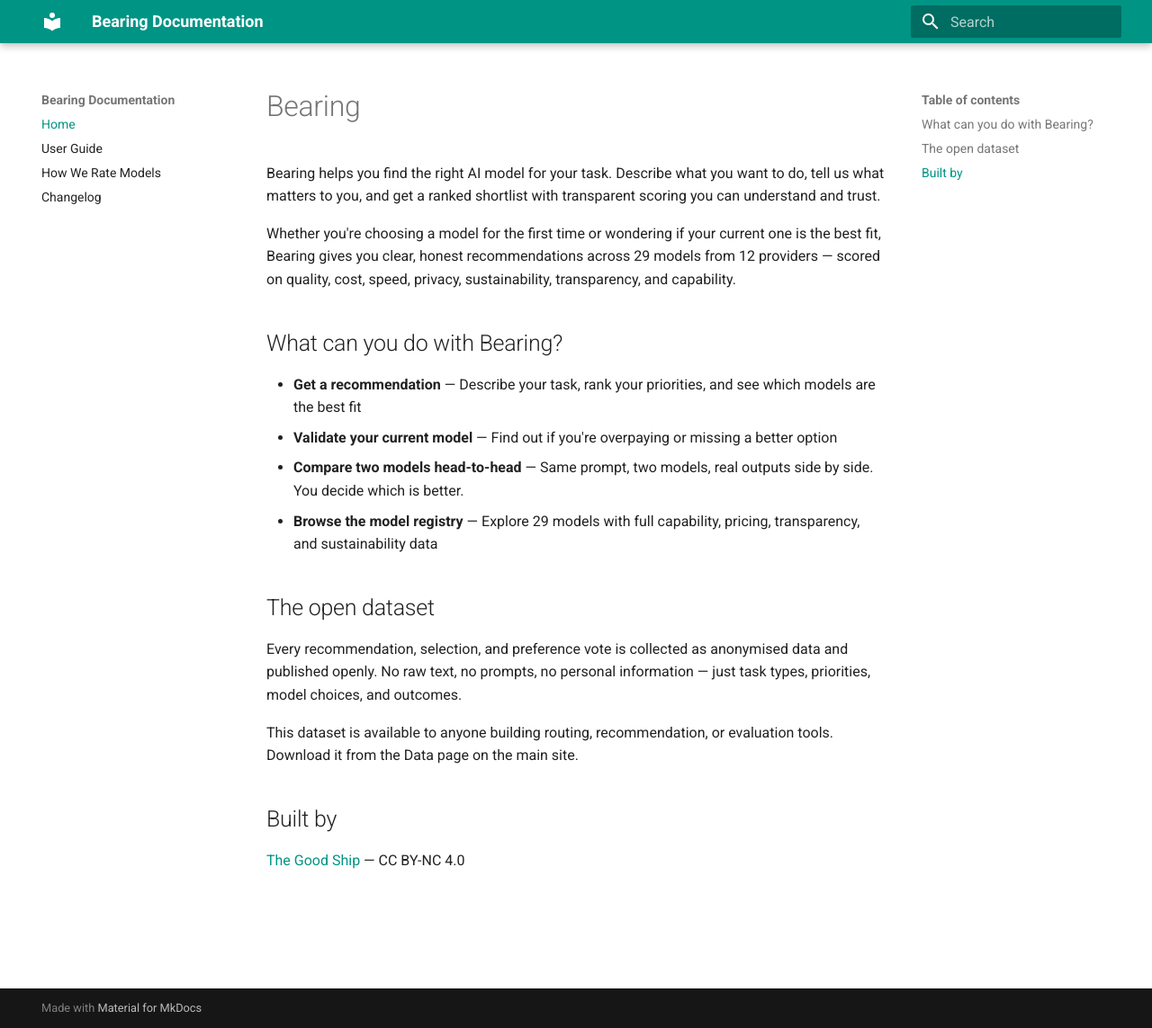
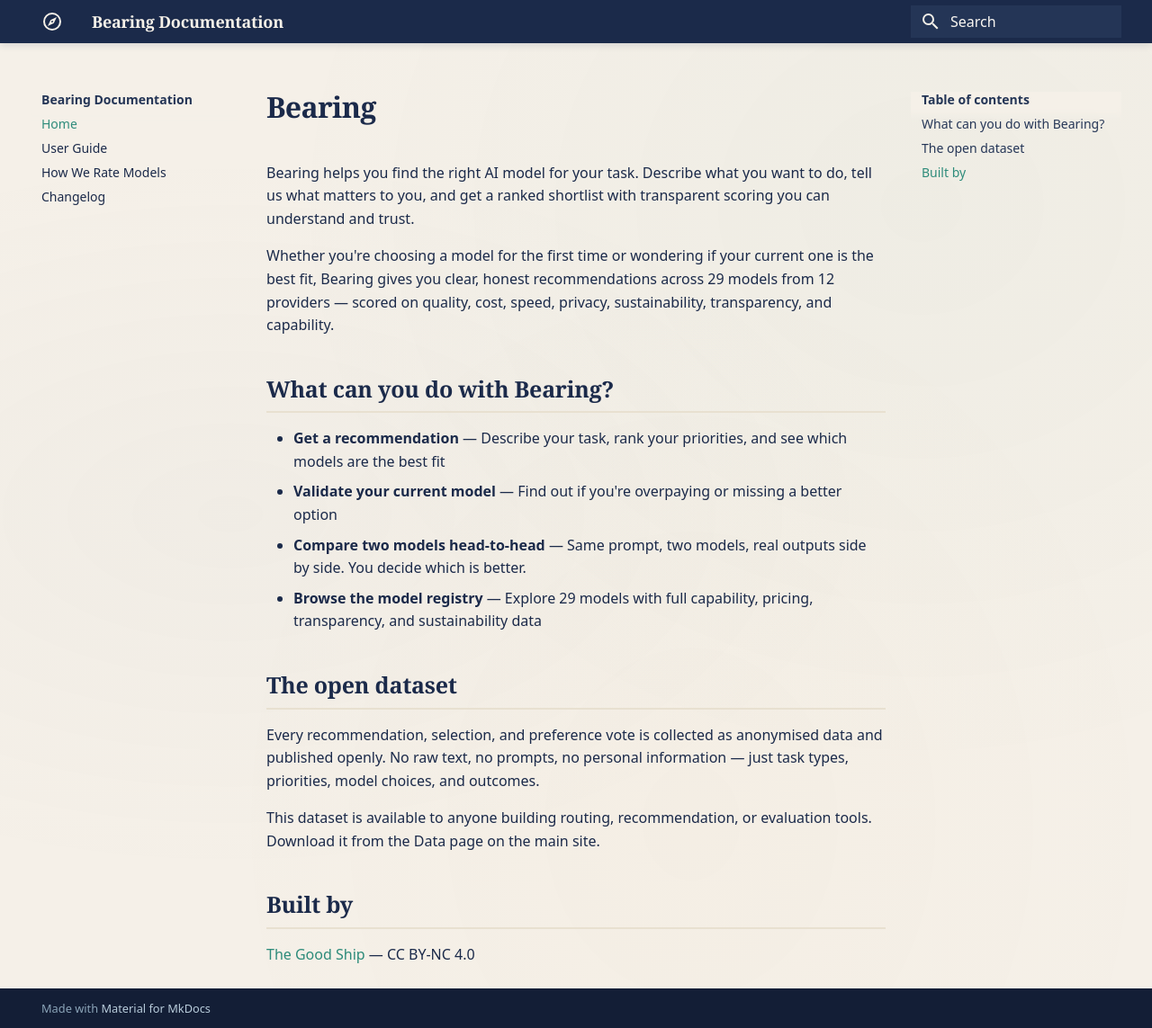
Before and after one commit to tomcwxyz/bearing, an MkDocs documentation site: the page built from docs/index.md, in a window 1280 px wide and 1143 px high. Shown: the whole window at 90% size. Built offline with MkDocs 1.6.1 and Material for MkDocs 9.7.7, drawn with Linux system fonts in a browser that asks for light colours.

Commit message:
style(docs): match mkdocs theme to Bearing brand design
Custom colour scheme using navy/cream/teal palette, Fraunces headings,
DM Sans body, JetBrains Mono code. Navy header and table headers,
teal links and accents, cream backgrounds, subtle paper texture.

```diff
--- /dev/null
+++ b/docs/stylesheets/bearing.css
@@ -0,0 +1,226 @@
+/* Bearing brand colours mapped to Material for MkDocs CSS variables */
+
+:root {
+  /* Brand palette */
+  --bearing-navy: #1B2A4A;
+  --bearing-navy-light: #243556;
+  --bearing-cream: #F5F0E8;
+  --bearing-cream-dark: #E8E0D0;
+  --bearing-teal: #2D8B7A;
+  --bearing-teal-light: #3AA08D;
+  --bearing-coral: #C75B3A;
+  --bearing-amber: #D4993D;
+  --bearing-grey-blue: #8BA4B8;
+  --bearing-grey-blue-light: #B8CCDB;
+}
+
+/* Override Material theme colour scheme */
+[data-md-color-scheme="bearing"] {
+  /* Primary surfaces */
+  --md-primary-fg-color: #1B2A4A;
+  --md-primary-fg-color--light: #243556;
+  --md-primary-fg-color--dark: #131E36;
+  --md-primary-bg-color: #F5F0E8;
+  --md-primary-bg-color--light: #FAF7F2;
+
+  /* Accent / links */
+  --md-accent-fg-color: #2D8B7A;
+  --md-accent-fg-color--transparent: rgba(45, 139, 122, 0.1);
+  --md-accent-bg-color: #F5F0E8;
+  --md-accent-bg-color--light: #FAF7F2;
+
+  /* Default text and background */
+  --md-default-fg-color: #1B2A4A;
+  --md-default-fg-color--light: #243556;
+  --md-default-fg-color--lighter: #8BA4B8;
+  --md-default-fg-color--lightest: #B8CCDB;
+  --md-default-bg-color: #F5F0E8;
+  --md-default-bg-color--light: #FAF7F2;
+  --md-default-bg-color--lighter: #FDFCFA;
+  --md-default-bg-color--lightest: #FFFFFF;
+
+  /* Footer */
+  --md-footer-fg-color: #F5F0E8;
+  --md-footer-fg-color--light: #B8CCDB;
+  --md-footer-fg-color--lighter: #8BA4B8;
+  --md-footer-bg-color: #1B2A4A;
+  --md-footer-bg-color--dark: #131E36;
+
+  /* Code blocks */
+  --md-code-fg-color: #1B2A4A;
+  --md-code-bg-color: #E8E0D0;
+  --md-code-hl-color: rgba(45, 139, 122, 0.15);
+
+  /* Typeset */
+  --md-typeset-color: #1B2A4A;
+  --md-typeset-a-color: #2D8B7A;
+
+  /* Admonitions */
+  --md-admonition-fg-color: #1B2A4A;
+  --md-admonition-bg-color: #FAF7F2;
+}
+
+/* Typography — Fraunces for headings, DM Sans for body, JetBrains Mono for code */
+@import url('https://fonts.googleapis.com/css2?family=Fraunces:opsz,wght@9..144,400;9..144,600;9..144,700&family=DM+Sans:wght@400;500;600&family=JetBrains+Mono:wght@400;500&display=swap');
+
+:root {
+  --md-text-font: "DM Sans", system-ui, sans-serif;
+  --md-code-font: "JetBrains Mono", "Courier New", monospace;
+}
+
+/* Fraunces for headings */
+.md-typeset h1,
+.md-typeset h2,
+.md-typeset h3,
+.md-typeset h4,
+.md-typeset h5,
+.md-typeset h6 {
+  font-family: "Fraunces", Georgia, serif;
+  color: var(--bearing-navy);
+}
+
+.md-typeset h1 {
+  font-weight: 700;
+  letter-spacing: -0.02em;
+}
+
+.md-typeset h2 {
+  font-weight: 600;
+  border-bottom: 2px solid var(--bearing-cream-dark);
+  padding-bottom: 0.3em;
+}
+
+.md-typeset h3 {
+  font-weight: 600;
+  color: var(--bearing-navy-light);
+}
+
+/* Header bar */
+.md-header {
+  background-color: var(--bearing-navy);
+  box-shadow: 0 2px 8px rgba(27, 42, 74, 0.15);
+}
+
+.md-header__title {
+  font-family: "Fraunces", Georgia, serif;
+  font-weight: 700;
+  letter-spacing: -0.01em;
+}
+
+/* Navigation tabs and sidebar */
+.md-tabs {
+  background-color: var(--bearing-navy-light);
+}
+
+.md-nav__link:hover,
+.md-nav__link--active {
+  color: var(--bearing-teal);
+}
+
+/* Search */
+.md-search__input {
+  background-color: var(--bearing-navy-light);
+}
+
+/* Links */
+.md-typeset a {
+  color: var(--bearing-teal);
+  text-decoration: none;
+  border-bottom: 1px solid transparent;
+  transition: border-color 0.15s ease;
+}
+
+.md-typeset a:hover {
+  color: var(--bearing-teal-light);
+  border-bottom-color: var(--bearing-teal-light);
+}
+
+/* Tables — match the app's clean style */
+.md-typeset table:not([class]) {
+  border: 1px solid var(--bearing-cream-dark);
+  border-radius: 6px;
+  overflow: hidden;
+  font-size: 0.85rem;
+}
+
+.md-typeset table:not([class]) thead {
+  background-color: var(--bearing-navy);
+  color: var(--bearing-cream);
+}
+
+.md-typeset table:not([class]) thead th {
+  font-family: "Fraunces", Georgia, serif;
+  font-weight: 600;
+  padding: 0.75em 1em;
+  border-bottom: none;
+}
+
+.md-typeset table:not([class]) tbody tr {
+  border-bottom: 1px solid var(--bearing-cream-dark);
+}
+
+.md-typeset table:not([class]) tbody tr:nth-child(even) {
+  background-color: var(--bearing-cream-dark);
+}
+
+.md-typeset table:not([class]) tbody td {
+  padding: 0.6em 1em;
+}
+
+/* Code — inline */
+.md-typeset code {
+  background-color: var(--bearing-cream-dark);
+  color: var(--bearing-navy);
+  border-radius: 4px;
+  padding: 0.1em 0.4em;
+  font-size: 0.85em;
+}
+
+/* Code — blocks */
+.md-typeset pre {
+  border-radius: 6px;
+  border: 1px solid var(--bearing-cream-dark);
+}
+
+/* Horizontal rules */
+.md-typeset hr {
+  border-color: var(--bearing-cream-dark);
+}
+
+/* Footer */
+.md-footer {
+  background-color: var(--bearing-navy);
+}
+
+/* Content area max width — comfortable reading */
+.md-content {
+  max-width: 52rem;
+}
+
+/* Subtle paper texture on body (matching app) */
+body::before {
+  content: "";
+  position: fixed;
+  inset: 0;
+  pointer-events: none;
+  z-index: -1;
+  background:
+    radial-gradient(ellipse at 20% 50%, rgba(139, 164, 184, 0.04) 0%, transparent 50%),
+    radial-gradient(ellipse at 80% 20%, rgba(45, 139, 122, 0.03) 0%, transparent 50%),
+    radial-gradient(ellipse at 60% 80%, rgba(212, 153, 61, 0.02) 0%, transparent 50%);
+}
+
+/* Blockquotes — teal left border */
+.md-typeset blockquote {
+  border-left: 3px solid var(--bearing-teal);
+  color: var(--bearing-navy-light);
+  background-color: rgba(45, 139, 122, 0.04);
+  padding: 0.5em 1em;
+  border-radius: 0 4px 4px 0;
+}
+
+/* Strong text — slightly darker for emphasis */
+.md-typeset strong {
+  color: var(--bearing-navy);
+  font-weight: 600;
+}
--- a/mkdocs.yml
+++ b/mkdocs.yml
@@ -4,16 +4,25 @@
 theme:
   name: material
   palette:
-    primary: teal
+    scheme: bearing
+    primary: custom
+    accent: custom
+  font: false
   features:
     - navigation.sections
     - navigation.top
     - search.suggest
+    - search.highlight
+    - content.tabs.link
+  icon:
+    logo: material/compass-outline
 nav:
   - Home: index.md
   - User Guide: user-guide.md
   - How We Rate Models: model-ratings.md
   - Changelog: changelog.md
+extra_css:
+  - stylesheets/bearing.css
 exclude_docs: |
   plans/
   .docs-state.json
```
